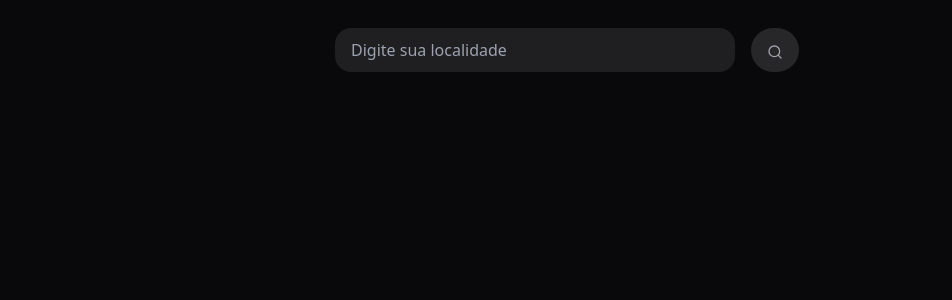
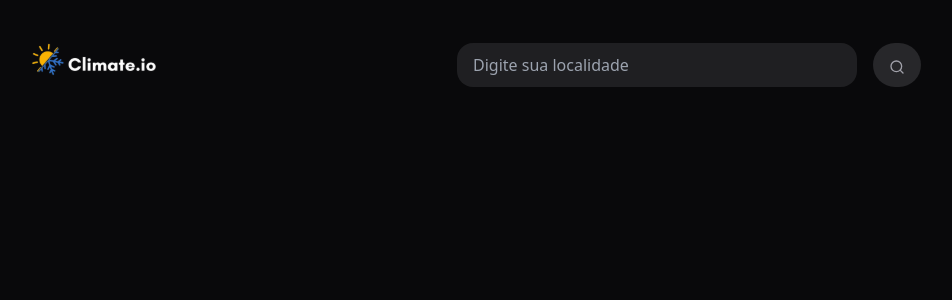
Before and after one commit to Victor-als/climate, a React (Vite) app: page / in a window 1280 px wide. Shown: the top 300 px of the page, without its empty margins (73-1025 px from the left). Built offline with nearby package versions, Linux system fonts and the light colour scheme.

Commit message:
feat: header styling adding title, icon and application logo

```diff
--- a/index.html
+++ b/index.html
@@ -2,9 +2,9 @@
 <html lang="en">
   <head>
     <meta charset="UTF-8" />
-    <link rel="icon" type="image/svg+xml" href="/vite.svg" />
+    <link rel="icon" type="image/svg+xml" href="/src/assets/climate-icon.png" />
     <meta name="viewport" content="width=device-width, initial-scale=1.0" />
-    <title>Climateio</title>
+    <title>Climate.io</title>
   </head>
   <body>
     <div id="root"></div>
--- a/src/components/header.tsx
+++ b/src/components/header.tsx
@@ -1,5 +1,6 @@
 import { useState } from 'react';
 import { Search } from 'lucide-react';
+import logo from '../assets/climate-logo.svg';
 
 
 interface IHeaderProps{
@@ -18,9 +19,12 @@ export function Header ({ onSearch }: IHeaderProps){
   };
 
   return(
-    <header className='flex w-screen items-center mb-6 justify-center p-4'>
-      {/* <span className='text-white'>Climate.Io</span> */}
-      <div className='flex mt-3 gap-4 items-center'>
+    <header className='flex w-screen items-center mb-14 pt-10'>
+       <div className='pl-24'>
+        <img src={logo}/>
+       </div>
+
+        <div className='flex gap-4 m-auto'>
           <input
             type="text"
             value={city}
```
Also changed, not shown: src/assets/climate-icon.png (added), src/assets/climate-logo.svg (added). Lines whose indentation alone changed are shown as unchanged.
